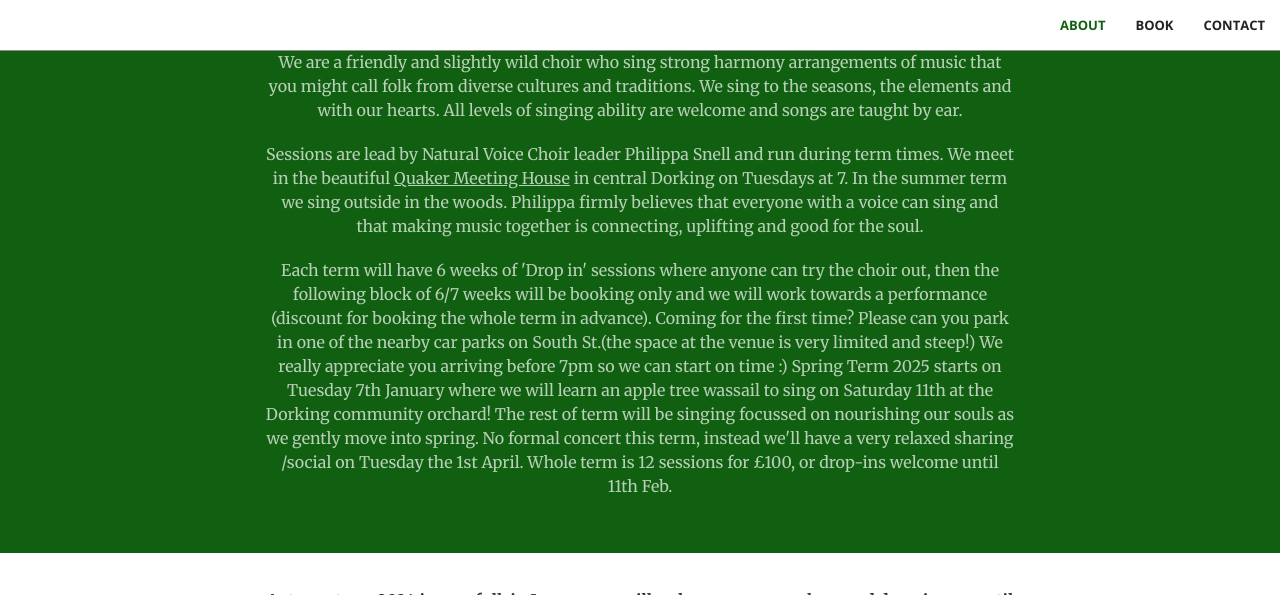
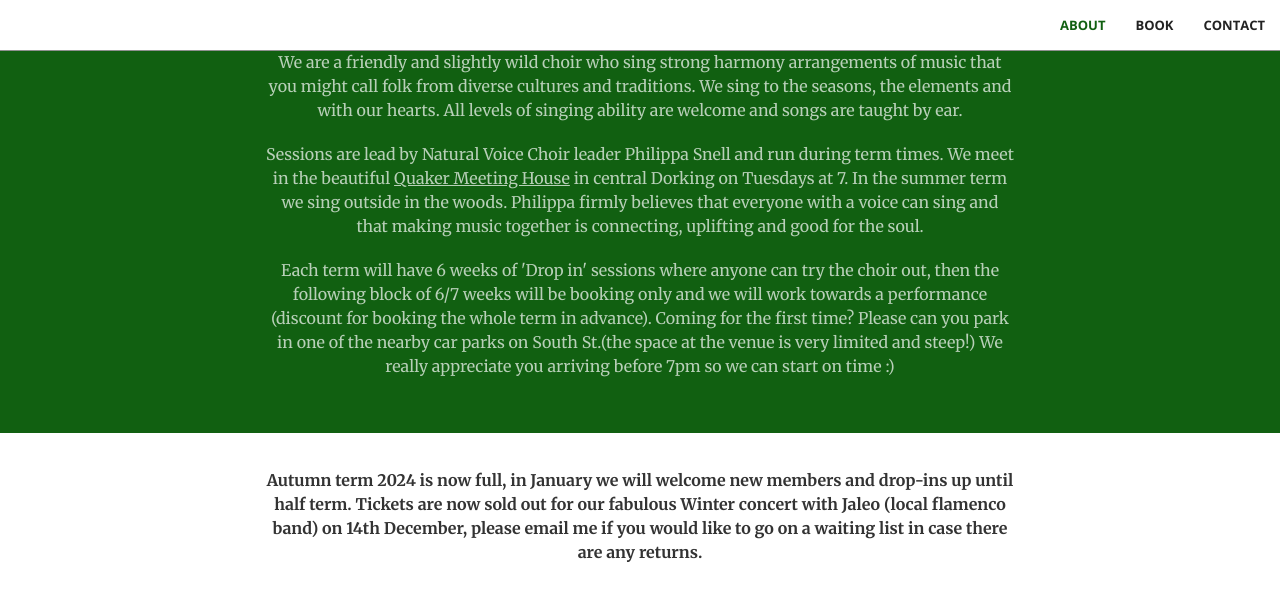
Before and after one commit to thewildchoir/thewildchoir-website, a Jekyll site: the page built from index.html, in a window 1280 px wide and 900 px high, scrolled down 885 px, cut to the strip 0-595 px from the top of the window. Built offline with Jekyll 4.4.1, drawn with Linux system fonts in a browser that asks for light colours.

Commit message:
Update call-to-action.html

```diff
--- a/_includes/call-to-action.html
+++ b/_includes/call-to-action.html
@@ -5,7 +5,7 @@
                 <p class="text-faded">We are a friendly and slightly wild choir who sing strong harmony arrangements of music that you might call folk from diverse cultures and traditions. We sing to the seasons, the elements and with our hearts. All levels of singing ability are welcome and songs are taught by ear.</p>
                 <p class="text-faded">Sessions are lead by Natural Voice Choir leader Philippa Snell and run during term times. We meet in the beautiful <a target="_blank" href="https://goo.gl/maps/CVGHoxBq2XfakKq37">Quaker Meeting House</a> in central Dorking on Tuesdays at 7. In the summer term we sing outside in the woods. Philippa firmly believes that everyone with a voice can sing and that making music together is connecting, uplifting and good for the soul.</p>
                 <p class="text-faded">Each term will have 6 weeks of 'Drop in' sessions where anyone can try the choir out,  then the following block of 6/7 weeks will be booking only and we will work towards a performance (discount for booking the whole term in advance). Coming for the first time? Please can you park in one of the nearby car parks on South St.(the space at the venue is very limited and steep!) We really appreciate you arriving before 7pm so we can start on time :)
-                Spring Term 2025 starts on Tuesday 7th January where we will learn an apple tree wassail to sing on Saturday 11th at the Dorking community orchard! The rest of term will be singing focussed on nourishing our souls as we gently move into spring. No formal concert this term, instead we'll have a very relaxed sharing /social on Tuesday  the 1st April. Whole term is 12 sessions for £100, or drop-ins welcome until 11th Feb. </p>
+                </p>
                 <script async
   src="https://js.stripe.com/v3/buy-button.js">
 </script>
```
